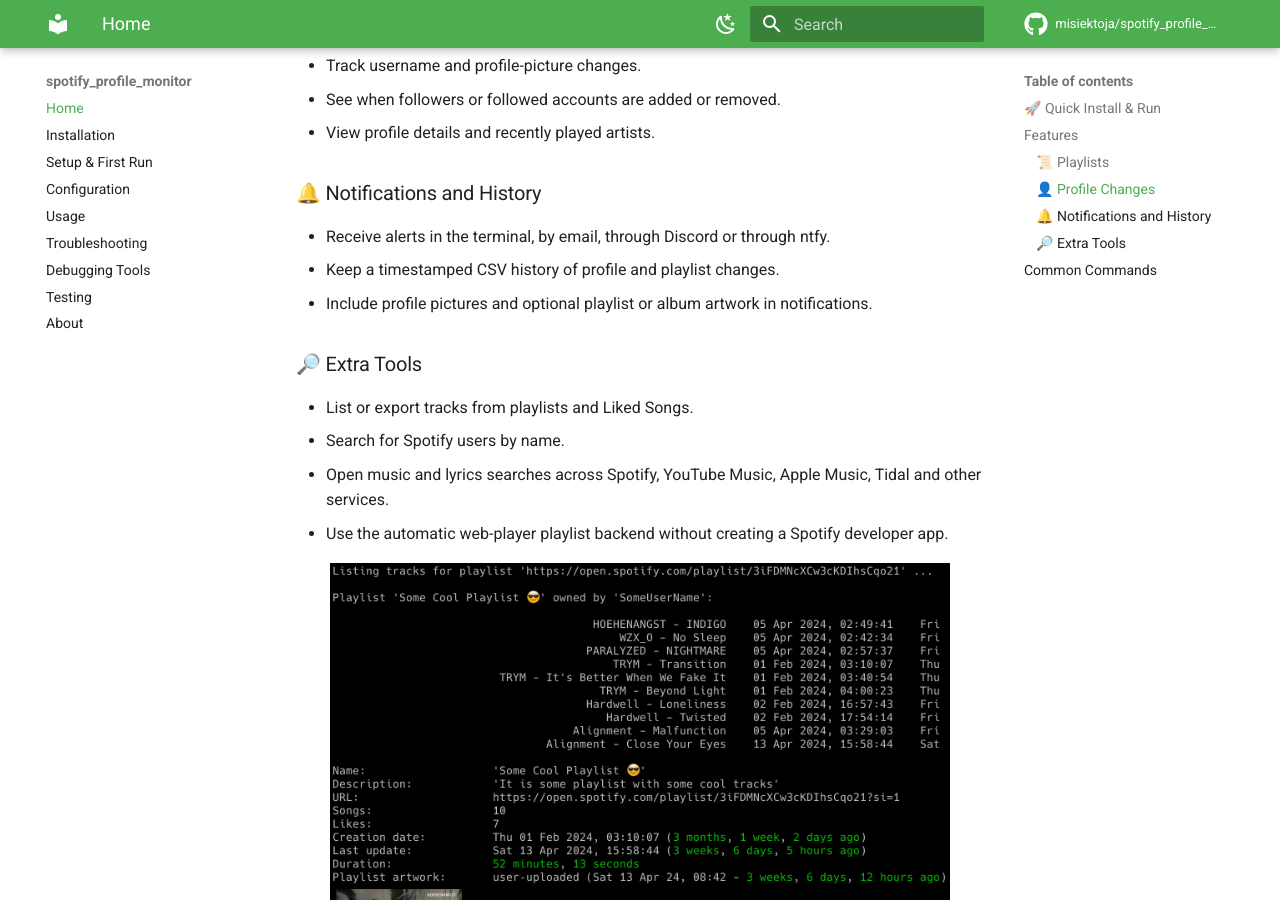
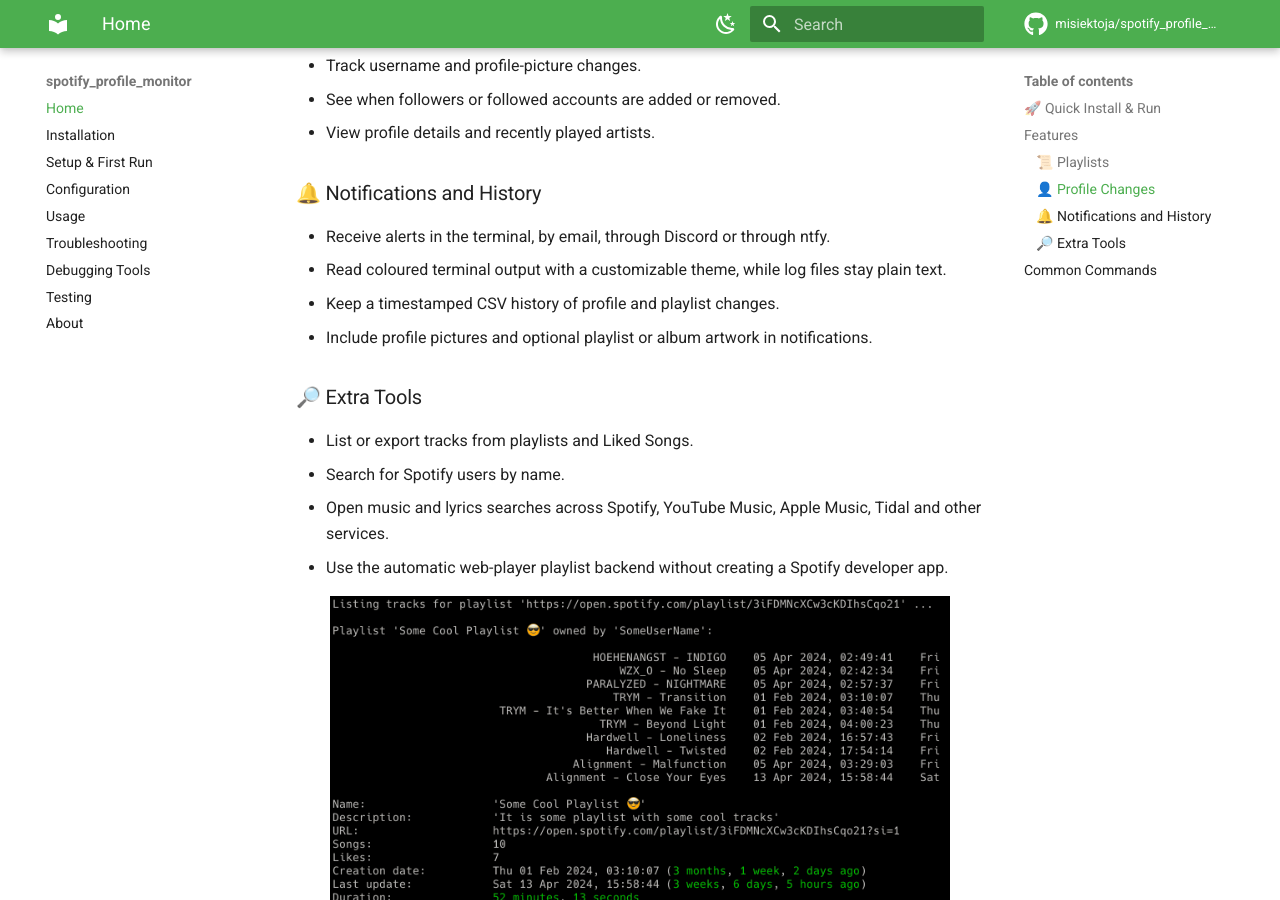
Before and after one commit to misiektoja/spotify_profile_monitor, an MkDocs documentation site: the page built from docs/index.md, in a window 1280 px wide and 900 px high, scrolled down 1573 px. Built offline with MkDocs 1.6.1 and Material for MkDocs 9.7.7, drawn with Linux system fonts in a browser that asks for light colours; comment, search, counter and statistics services are not loaded.

Commit message:
docs(index): list coloured output as a feature

```diff
--- a/docs/index.md
+++ b/docs/index.md
@@ -51,6 +51,7 @@
 
 ### 🔔 Notifications and History
 - Receive alerts in the terminal, by email, through Discord or through ntfy.
+- Read coloured terminal output with a customizable theme, while log files stay plain text.
 - Keep a timestamped CSV history of profile and playlist changes.
 - Include profile pictures and optional playlist or album artwork in notifications.
 
```
